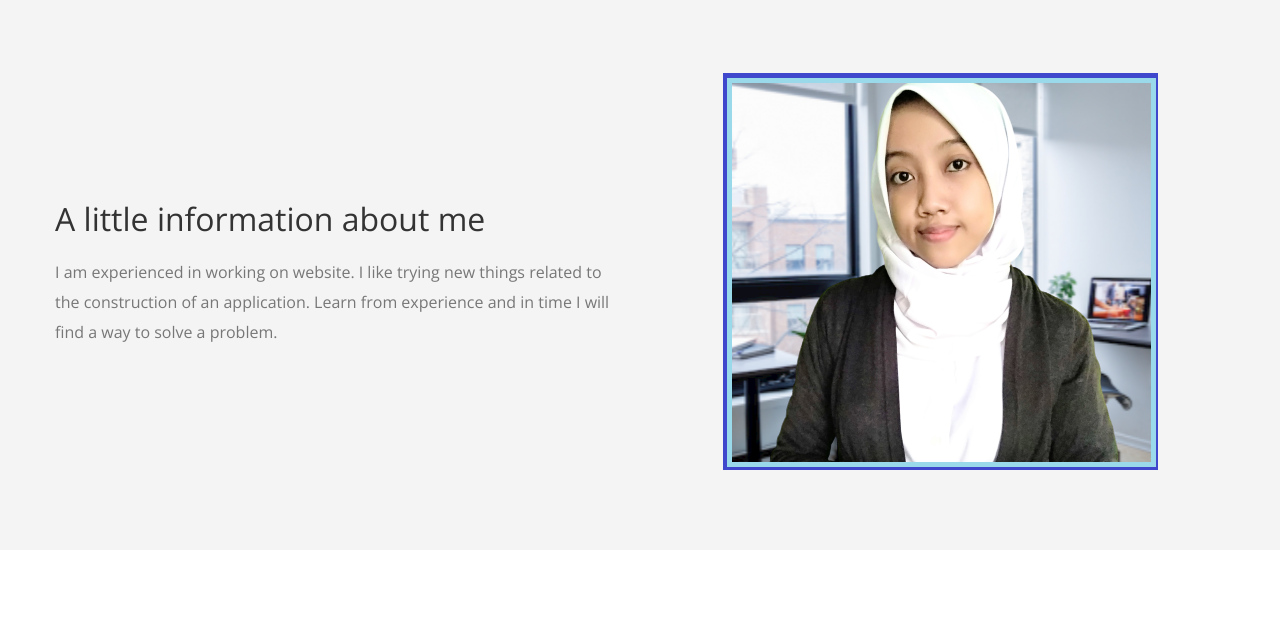
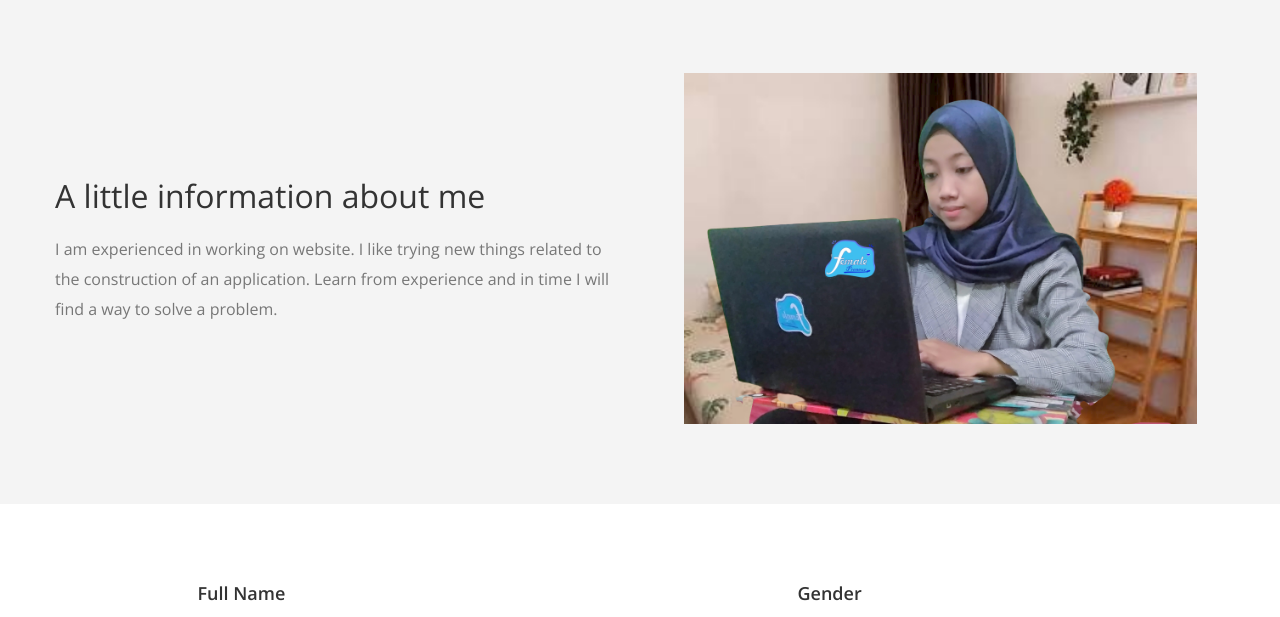
Before and after one commit to fauziahnr/fauziahnr.github.io, a plain HTML site: page about.html in a window 1280 px wide. Shown: the part 129-746 px from the top of the page. Drawn offline with nearby package versions, Linux system fonts and the light colour scheme; files that its build step writes are made by us from their sources.

Commit message:
Update about.html

```diff
--- a/about.html
+++ b/about.html
@@ -86,7 +86,7 @@
 						</div>
 
 						<div class="col-sm-6 text-center">
-							<img alt="Product Image" class="product-image" src="img/ziya.png">
+							<img alt="Product Image" class="product-image" src="img/Webinar.png">
 						</div>
 					</div>
 				</div>
```
